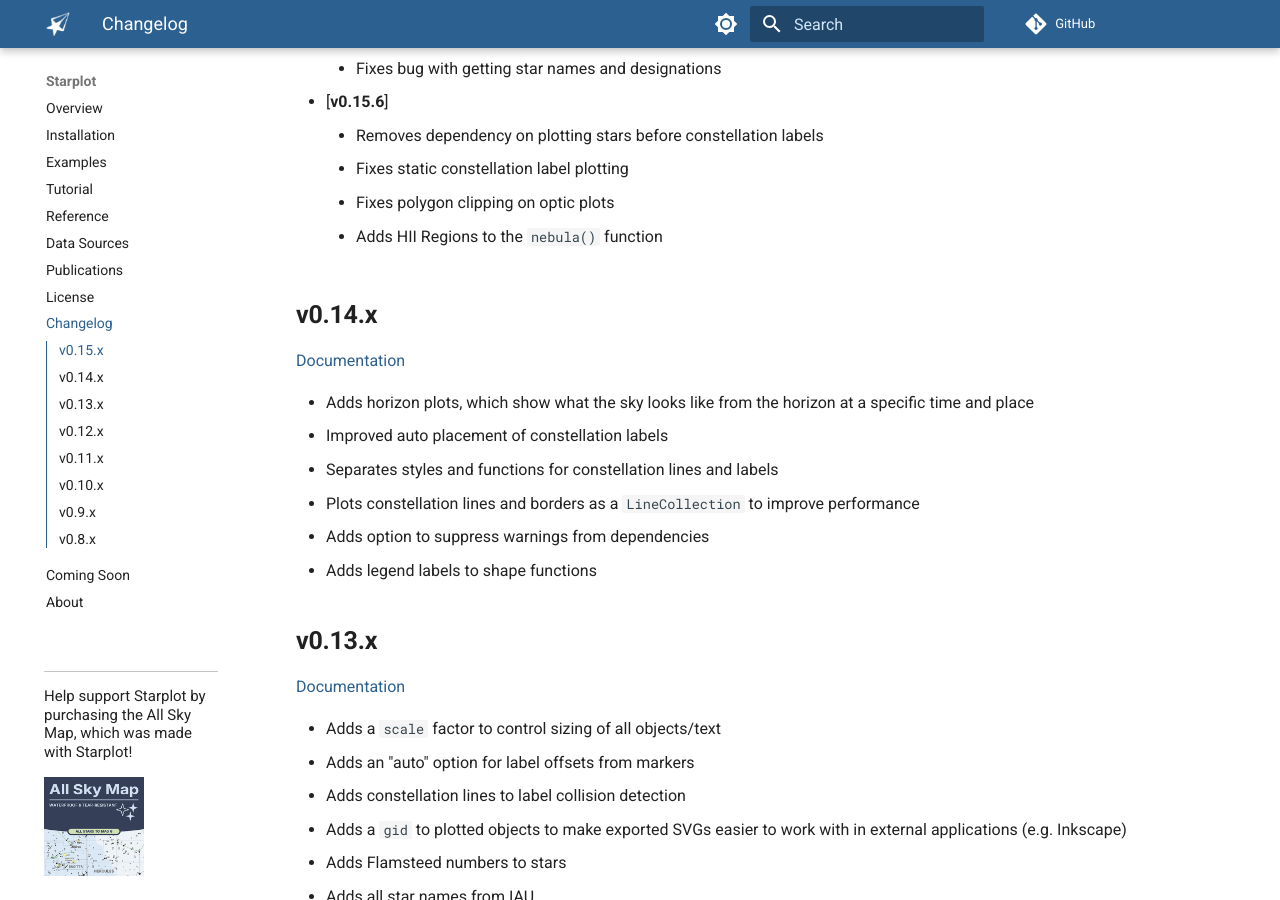
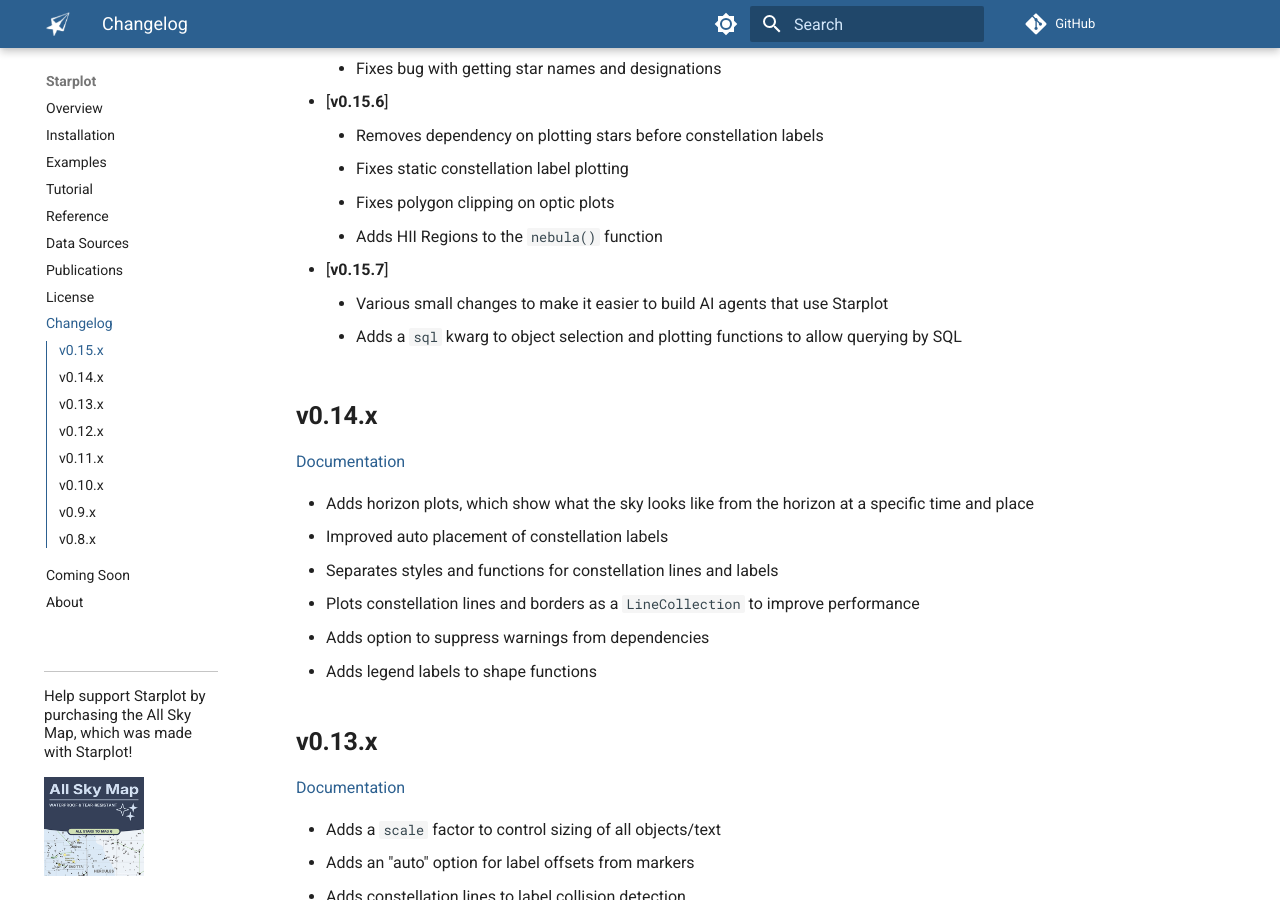
Before and after one commit to steveberardi/starplot, an MkDocs documentation site: the page built from docs/changelog.md, in a window 1280 px wide and 900 px high, scrolled down 738 px. Built offline with MkDocs 1.6.1 and Material for MkDocs 9.7.7, drawn with Linux system fonts in a browser that asks for light colours; some web fonts are replaced; comment, search, counter and statistics services are not loaded.

Commit message:
changelog

```diff
--- a/docs/changelog.md
+++ b/docs/changelog.md
@@ -21,6 +21,9 @@
     - Fixes static constellation label plotting
     - Fixes polygon clipping on optic plots
     - Adds HII Regions to the `nebula()` function
+- [**v0.15.7**]
+    - Various small changes to make it easier to build AI agents that use Starplot
+    - Adds a `sql` kwarg to object selection and plotting functions to allow querying by SQL
 
 ## v0.14.x
 [Documentation](https://archives.starplot.dev/0.14.0/)
```
